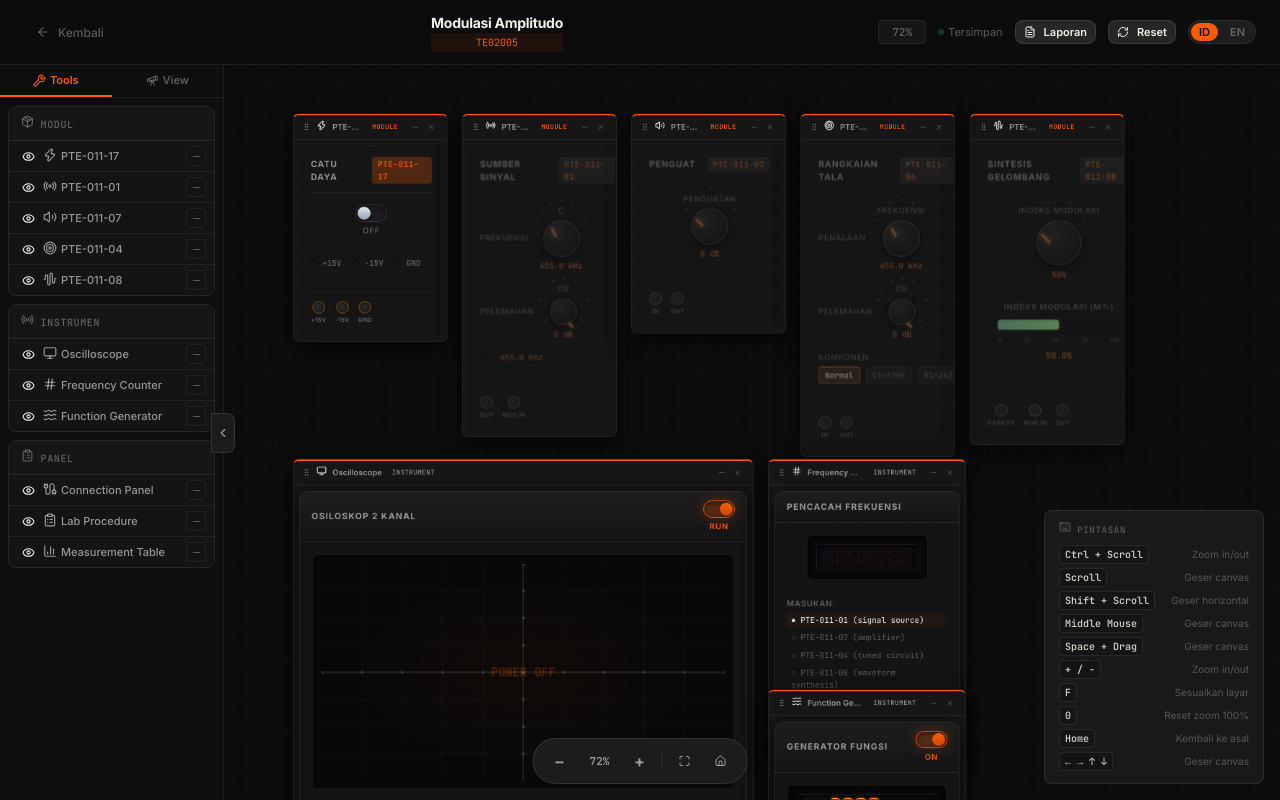
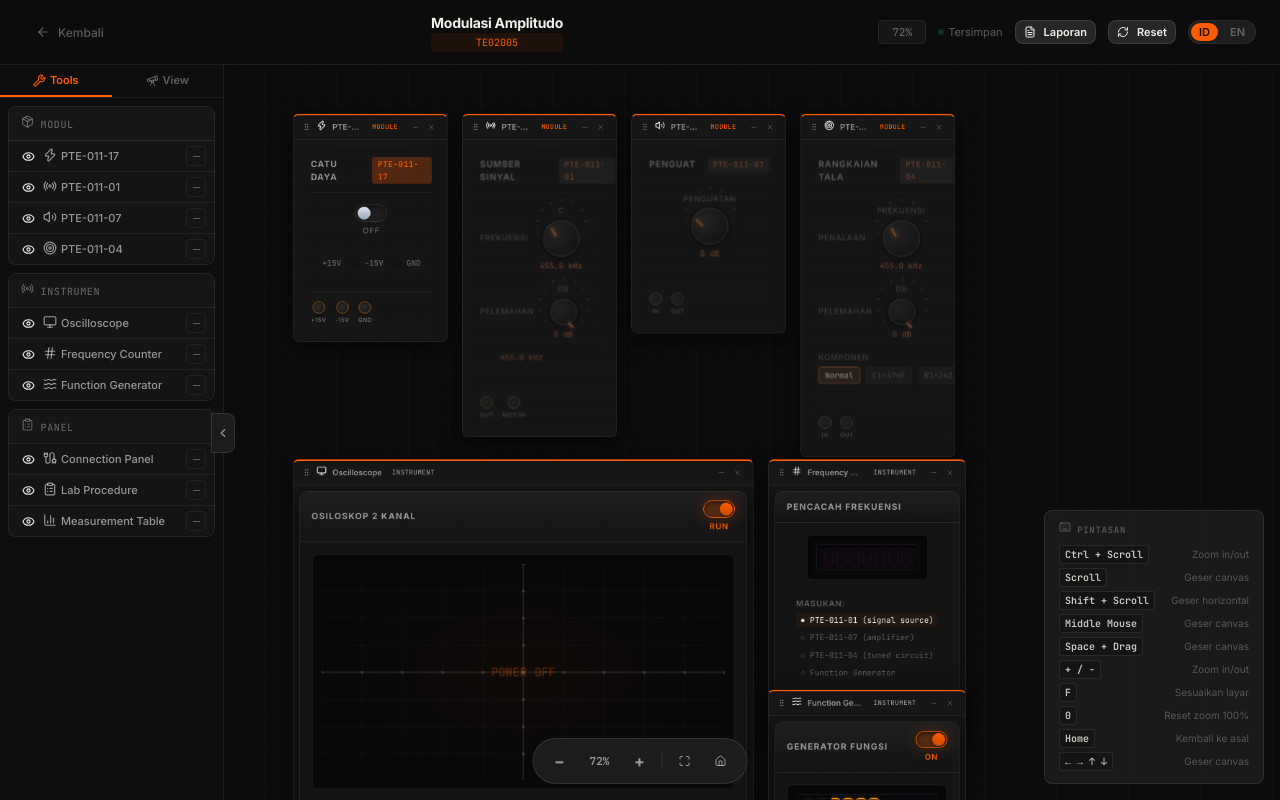
Before and after one commit to adnan-rabban/lab-siskom, a React (Vite) app: page / in a window 1280 px wide. Both pictures are taken after a click on the button 256 px from the left and 434 px from the top of the page. Built offline with nearby package versions, Linux system fonts and the light colour scheme.

Commit message:
refactor(workbench): totally restructure the AM/FM/Demodulation circuit and straighten out the Detector path + align the visualization with the physical PUDAK module while removing the annoying fictitious modules

```diff
--- a/src/engine/SignalEngine.ts
+++ b/src/engine/SignalEngine.ts
@@ -279,10 +279,6 @@ export function measureAMEnvelope(signal: Float32Array): { eMax: number; eMin: n
     }
   }
 
-  // BUG-FIX: Math.max(...peaks) / Math.min(...peaks) uses the spread operator
-  // to pass all peaks as function arguments. JavaScript engines cap the number of
-  // function arguments, so for signals with many peaks this throws a
-  // "Maximum call stack size exceeded" RangeError. Use reduce instead.
   let eMax = 0;
   let eMin = Infinity;
   for (let i = 0; i < peaks.length; i++) {
@@ -402,10 +398,25 @@ export function inferOutputFrequency(
       const inputConn = firstInputConnection(connections, nodeId, 'input');
       if (!inputConn) return 0;
 
-      const upstream = nodes.get(inputConn.fromNodeId);
-      if (upstream?.moduleType === 'waveform-synthesis' || upstream?.moduleType === 'fm-modulator') {
-        const modFreq = modulationInputFrequency(nodes, connections, upstream.id, visited);
+      // Traverse upstream to find a node with a modulation input connection
+      let currentId: string | undefined = inputConn.fromNodeId;
+      const seen = new Set<string>([nodeId]);
+      while (currentId && !seen.has(currentId)) {
+        seen.add(currentId);
+        const currentNode = nodes.get(currentId);
+        if (!currentNode) break;
+
+        // Check if this node has a mod-in connection
+        const modConn = firstInputConnection(connections, currentId, 'mod-in');
+        if (modConn) {
+          const modFreq = inferOutputFrequency(nodes, connections, modConn.fromNodeId, visited);
           if (modFreq > 0) return modFreq;
+        }
+
+        // Move upstream
+        const upConn: Connection | undefined = firstInputConnection(connections, currentId, 'input') ||
+                       firstInputConnection(connections, currentId, 'carrier-in');
+        currentId = upConn?.fromNodeId;
       }
 
       return inferOutputFrequency(nodes, connections, inputConn.fromNodeId, visited);
@@ -430,11 +441,8 @@ export function processSignalGraph(
   _targetPortId: string,
   numSamples: number = 1024,
   cyclesToShow: number = 10,
-  // BUG-FIX: visited set prevents infinite recursion if the connection graph
-  // ever contains a cycle (e.g. corrupted persisted state).
   _visited: Set<string> = new Set()
 ): Float32Array | null {
-  // Cycle guard — return silence instead of stack-overflowing
   if (_visited.has(targetNodeId)) return new Float32Array(numSamples);
   _visited.add(targetNodeId);
 
@@ -467,14 +475,30 @@ export function processSignalGraph(
         const modNode = nodes.get(modConnection.fromNodeId);
         if (modNode) {
           const modFreq = numericParam(modNode.params.frequency, 300);
-          const modIndex = numericParam(node.params.modulationIndex, 0.5);
           const modWf = waveformParam(modNode.params.waveform, 'sine');
+
+          if (node.params.freqDeviation !== undefined) {
+            // FM modulation
+            const freqDeviation = numericParam(node.params.freqDeviation, 75000);
+            const modAmp = numericParam(modNode.params.amplitude, 1.0);
+            const actualDeviation = freqDeviation * modAmp;
+
+            const signal = generateFMSignal(
+              freq, amp, modFreq, actualDeviation, modWf,
+              numSamples, cyclesToShow
+            );
+            return applyGain(signal, atten);
+          } else {
+            // AM modulation
+            const modAmp = numericParam(modNode.params.amplitude, 1.0);
+            const modIndex = numericParam(node.params.modulationIndex, 1.0) * modAmp;
 
             const signal = generateAMSignal(
               freq, amp, wf, modFreq, modIndex, modWf,
               numSamples, cyclesToShow
             );
             return applyGain(signal, atten);
+          }
         }
       }
 
--- a/src/modules/SignalSource.tsx
+++ b/src/modules/SignalSource.tsx
@@ -47,6 +47,7 @@ export default function SignalSource({ nodeId }: SignalSourceProps) {
 
   const freq = typeof node.params.frequency === 'number' ? node.params.frequency : 455000;
   const atten = typeof node.params.attenuation === 'number' ? node.params.attenuation : 0;
+  const freqDeviation = typeof node.params.freqDeviation === 'number' ? node.params.freqDeviation : undefined;
 
   return (
     <div className={`module-panel scanline-overlay signal-source-module ${isOn ? 'powered-on' : 'powered-off'}`}>
@@ -67,6 +68,27 @@ export default function SignalSource({ nodeId }: SignalSourceProps) {
             formatValue={(v) => formatFrequency(v * 1000)}
           />
         </div>
+        {freqDeviation !== undefined && (
+          <div className="module-control-row">
+            <span className="module-control-label">{t('Deviasi FM', 'FM Dev')}</span>
+            <Knob
+              label="Hz"
+              value={freqDeviation}
+              min={0}
+              max={150000}
+              step={1000}
+              size="sm"
+              onChange={(value) => {
+                dispatch({
+                  type: 'UPDATE_NODE_PARAMS',
+                  nodeId,
+                  params: { freqDeviation: value },
+                });
+              }}
+              formatValue={(v) => `${(v / 1000).toFixed(0)} kHz`}
+            />
+          </div>
+        )}
         <div className="module-control-row">
           <span className="module-control-label">{t('Pelemahan', 'Atten')}</span>
           <Knob
--- a/src/practicums/amModulation.ts
+++ b/src/practicums/amModulation.ts
@@ -50,14 +50,6 @@ export const amModulationConfig: PracticumConfig = {
         attenuation: 0,
       },
     },
-    {
-      moduleType: 'waveform-synthesis',
-      nodeId: 'waveform-synthesis',
-      label: 'PTE-011-08',
-      initialParams: {
-        modulationIndex: 0.5,
-      },
-    },
   ],
 
   requiredInstruments: [
@@ -95,17 +87,10 @@ export const amModulationConfig: PracticumConfig = {
       toPortId: 'input',
     },
     {
-      id: 'conn-sig-ws-carrier',
-      fromNodeId: 'signal-source',
-      fromPortId: 'output',
-      toNodeId: 'waveform-synthesis',
-      toPortId: 'carrier-in',
-    },
-    {
-      id: 'conn-funcgen-ws-mod',
+      id: 'conn-funcgen-sig-mod',
       fromNodeId: 'func-gen-1',
       fromPortId: 'output',
-      toNodeId: 'waveform-synthesis',
+      toNodeId: 'signal-source',
       toPortId: 'mod-in',
     },
     {
@@ -116,8 +101,8 @@ export const amModulationConfig: PracticumConfig = {
       toPortId: 'input',
     },
     {
-      id: 'conn-ws-scope',
-      fromNodeId: 'waveform-synthesis',
+      id: 'conn-sig-scope-ch1',
+      fromNodeId: 'signal-source',
       fromPortId: 'output',
       toNodeId: 'oscilloscope',
       toPortId: 'ch1',
@@ -155,9 +140,8 @@ export const amModulationConfig: PracticumConfig = {
       requiredConnections: [
         'conn-sig-amp',
         'conn-amp-tuned',
-        'conn-sig-ws-carrier',
-        'conn-funcgen-ws-mod',
-        'conn-ws-scope',
+        'conn-funcgen-sig-mod',
+        'conn-sig-scope-ch1',
         'conn-tuned-scope',
       ],
     },
--- a/src/practicums/demodulation.ts
+++ b/src/practicums/demodulation.ts
@@ -32,14 +32,6 @@ export const demodulationConfig: PracticumConfig = {
       },
     },
     {
-      moduleType: 'waveform-synthesis',
-      nodeId: 'waveform-synthesis',
-      label: 'PTE-011-08',
-      initialParams: {
-        modulationIndex: 0.5,
-      },
-    },
-    {
       moduleType: 'detector',
       nodeId: 'detector',
       label: 'PTE-011-02',
@@ -61,8 +53,8 @@ export const demodulationConfig: PracticumConfig = {
       nodeId: 'tuned-circuit',
       label: 'PTE-011-04',
       initialParams: {
-        tunedFrequency: 300,
-        bandwidth: 200,
+        tunedFrequency: 455000,
+        bandwidth: 10000,
         attenuation: 0,
       },
     },
@@ -96,43 +88,36 @@ export const demodulationConfig: PracticumConfig = {
       toPortId: 'power-in',
     },
     {
-      id: 'conn-sig-ws-carrier',
-      fromNodeId: 'signal-source',
-      fromPortId: 'output',
-      toNodeId: 'waveform-synthesis',
-      toPortId: 'carrier-in',
-    },
-    {
-      id: 'conn-funcgen-ws-mod',
+      id: 'conn-funcgen-sig-mod',
       fromNodeId: 'func-gen-1',
       fromPortId: 'output',
-      toNodeId: 'waveform-synthesis',
+      toNodeId: 'signal-source',
       toPortId: 'mod-in',
     },
     {
-      id: 'conn-ws-detector',
-      fromNodeId: 'waveform-synthesis',
+      id: 'conn-sig-tuned',
+      fromNodeId: 'signal-source',
+      fromPortId: 'output',
+      toNodeId: 'tuned-circuit',
+      toPortId: 'input',
+    },
+    {
+      id: 'conn-tuned-amp',
+      fromNodeId: 'tuned-circuit',
+      fromPortId: 'output',
+      toNodeId: 'amplifier',
+      toPortId: 'input',
+    },
+    {
+      id: 'conn-amp-detector',
+      fromNodeId: 'amplifier',
       fromPortId: 'output',
       toNodeId: 'detector',
       toPortId: 'input',
     },
     {
-      id: 'conn-detector-amp',
-      fromNodeId: 'detector',
-      fromPortId: 'output',
-      toNodeId: 'amplifier',
-      toPortId: 'input',
-    },
-    {
-      id: 'conn-amp-tuned',
-      fromNodeId: 'amplifier',
-      fromPortId: 'output',
-      toNodeId: 'tuned-circuit',
-      toPortId: 'input',
-    },
-    {
-      id: 'conn-ws-scope-ch1',
-      fromNodeId: 'waveform-synthesis',
+      id: 'conn-sig-scope-ch1',
+      fromNodeId: 'signal-source',
       fromPortId: 'output',
       toNodeId: 'oscilloscope',
       toPortId: 'ch1',
@@ -149,27 +134,27 @@ export const demodulationConfig: PracticumConfig = {
   procedure: [
     {
       stepNumber: 1,
-      instruction: 'Install Signal Source PTE-011-01, Power Supply PTE-011-17, Waveform Synthesis PTE-011-08, Detector PTE-011-02, Amplifier PTE-011-07, and Tuned Circuit PTE-011-04 on the panel frame.',
-      instructionId: 'Pasang modul Signal Source PTE-011-01, Power Supply PTE-011-17, Waveform Synthesis PTE-011-08, Detektor PTE-011-02, Amplifier PTE-011-07, dan Tuned Circuit PTE-011-04 pada rangka panel.',
+      instruction: 'Install Signal Source PTE-011-01, Power Supply PTE-011-17, Detector PTE-011-02, Amplifier PTE-011-07, and Tuned Circuit PTE-011-04 on the panel frame.',
+      instructionId: 'Pasang modul Signal Source PTE-011-01, Power Supply PTE-011-17, Detektor PTE-011-02, Amplifier PTE-011-07, dan Tuned Circuit PTE-011-04 pada rangka panel.',
       requiredConnections: ['conn-psu-signal'],
     },
     {
       stepNumber: 2,
-      instruction: 'Connect the Signal Source output to the Waveform Synthesis carrier input. Connect the Function Generator to the modulation input.',
-      instructionId: 'Hubungkan keluaran Signal Source ke masukan carrier Waveform Synthesis. Hubungkan Function Generator ke masukan modulasi.',
-      requiredConnections: ['conn-sig-ws-carrier', 'conn-funcgen-ws-mod'],
+      instruction: 'Connect the Function Generator to the Signal Source modulation input (MOD IN).',
+      instructionId: 'Hubungkan Function Generator ke masukan modulasi (MOD IN) modul Signal Source.',
+      requiredConnections: ['conn-funcgen-sig-mod'],
     },
     {
       stepNumber: 3,
-      instruction: 'Connect the Waveform Synthesis output to the Detector input. Connect the Detector output to the Amplifier input.',
-      instructionId: 'Hubungkan keluaran Waveform Synthesis ke masukan Detektor. Hubungkan keluaran Detektor ke masukan Amplifier.',
-      requiredConnections: ['conn-ws-detector', 'conn-detector-amp'],
+      instruction: 'Connect the Signal Source output to the Tuned Circuit input. Connect the Tuned Circuit output to the Amplifier input, and the Amplifier output to the Detector input.',
+      instructionId: 'Hubungkan keluaran Signal Source ke masukan Tuned Circuit. Hubungkan keluaran Tuned Circuit ke masukan Amplifier, dan keluaran Amplifier ke masukan Detektor.',
+      requiredConnections: ['conn-sig-tuned', 'conn-tuned-amp', 'conn-amp-detector'],
     },
     {
       stepNumber: 4,
-      instruction: 'Connect the oscilloscope CH1 to the AM modulated signal (Waveform Synthesis output) and CH2 to the demodulated signal (Detector output).',
-      instructionId: 'Hubungkan osiloskop CH1 ke sinyal termodulasi AM (keluaran Waveform Synthesis) dan CH2 ke sinyal terdemodulasi (keluaran Detektor).',
-      requiredConnections: ['conn-ws-scope-ch1', 'conn-detector-scope-ch2'],
+      instruction: 'Connect the oscilloscope CH1 to the AM modulated signal (Signal Source output) and CH2 to the demodulated signal (Detector output).',
+      instructionId: 'Hubungkan osiloskop CH1 ke sinyal termodulasi AM (keluaran Signal Source) dan CH2 ke sinyal terdemodulasi (keluaran Detektor).',
+      requiredConnections: ['conn-sig-scope-ch1', 'conn-detector-scope-ch2'],
     },
     {
       stepNumber: 5,
@@ -181,10 +166,10 @@ export const demodulationConfig: PracticumConfig = {
     },
     {
       stepNumber: 6,
-      instruction: 'Set the modulation index to approximately 50%. Observe the AM waveform on CH1 and the demodulated waveform on CH2.',
-      instructionId: 'Atur indeks modulasi sekitar 50%. Amati gelombang AM pada CH1 dan gelombang terdemodulasi pada CH2.',
+      instruction: 'Set the Function Generator amplitude to approximately 0.5 Vp-p (representing 50% modulation). Observe the AM waveform on CH1 and the demodulated waveform on CH2.',
+      instructionId: 'Atur amplitudo Function Generator sekitar 0.5 Vp-p (mewakili 50% modulasi). Amati gelombang AM pada CH1 dan gelombang terdemodulasi pada CH2.',
       paramChanges: [
-        { nodeId: 'waveform-synthesis', params: { modulationIndex: 0.5 } },
+        { nodeId: 'func-gen-1', params: { amplitude: 0.5 } },
       ],
       observation: 'Compare the AM signal (CH1) with the demodulated signal (CH2). The demodulated signal should resemble the original modulating waveform.',
       observationId: 'Bandingkan sinyal AM (CH1) dengan sinyal terdemodulasi (CH2). Sinyal terdemodulasi seharusnya menyerupai gelombang pemodulasi asli.',
@@ -196,33 +181,32 @@ export const demodulationConfig: PracticumConfig = {
     },
     {
       stepNumber: 8,
-      instruction: 'Increase the modulation index to 100%. Observe the effect on the demodulated signal quality.',
-      instructionId: 'Tingkatkan indeks modulasi menjadi 100%. Amati pengaruhnya terhadap kualitas sinyal terdemodulasi.',
+      instruction: 'Increase the Function Generator amplitude to 1.0 Vp-p (representing 100% modulation). Observe the effect on the demodulated signal quality.',
+      instructionId: 'Tingkatkan amplitudo Function Generator menjadi 1.0 Vp-p (mewakili 100% modulasi). Amati pengaruhnya terhadap kualitas sinyal terdemodulasi.',
       paramChanges: [
-        { nodeId: 'waveform-synthesis', params: { modulationIndex: 1.0 } },
+        { nodeId: 'func-gen-1', params: { amplitude: 1.0 } },
       ],
     },
     {
       stepNumber: 9,
-      instruction: 'Increase the modulation index beyond 100% (overmodulation). What happens to the demodulated signal?',
-      instructionId: 'Tingkatkan indeks modulasi melampaui 100% (overmodulasi). Apa yang terjadi pada sinyal terdemodulasi?',
+      instruction: 'Increase the Function Generator amplitude beyond 1.0 Vp-p (overmodulation). What happens to the demodulated signal?',
+      instructionId: 'Tingkatkan amplitudo Function Generator melampaui 1.0 Vp-p (overmodulasi). Apa yang terjadi pada sinyal terdemodulasi?',
       paramChanges: [
-        { nodeId: 'waveform-synthesis', params: { modulationIndex: 1.5 } },
+        { nodeId: 'func-gen-1', params: { amplitude: 1.5 } },
       ],
     },
     {
       stepNumber: 10,
-      instruction: 'Return modulation to 50%. Adjust the RC time constant of the detector. Observe how it affects the demodulated signal quality.',
-      instructionId: 'Kembalikan modulasi ke 50%. Atur konstanta waktu RC detektor. Amati bagaimana pengaruhnya terhadap kualitas sinyal terdemodulasi.',
+      instruction: 'Return the Function Generator amplitude to 0.5 Vp-p. Adjust the RC time constant of the detector. Observe how it affects the demodulated signal quality.',
+      instructionId: 'Kembalikan amplitudo Function Generator ke 0.5 Vp-p. Atur konstanta waktu RC detektor. Amati bagaimana pengaruhnya terhadap kualitas sinyal terdemodulasi.',
       paramChanges: [
-        { nodeId: 'waveform-synthesis', params: { modulationIndex: 0.5 } },
+        { nodeId: 'func-gen-1', params: { amplitude: 0.5 } },
       ],
     },
     {
       stepNumber: 11,
-      instruction: 'Connect the Amplifier output to the Tuned Circuit. Compare the demodulated signal before and after filtering.',
-      instructionId: 'Hubungkan keluaran Amplifier ke Tuned Circuit. Bandingkan sinyal terdemodulasi sebelum dan sesudah penyaringan.',
-      requiredConnections: ['conn-amp-tuned'],
+      instruction: 'Observe the demodulated signal on the oscilloscope. Compare the waveforms before and after adjusting the RC time constant or tuning.',
+      instructionId: 'Amati sinyal terdemodulasi pada osiloskop. Bandingkan bentuk gelombang sebelum dan sesudah penyelarasan konstanta RC atau penalaan.',
     },
     {
       stepNumber: 12,
--- a/src/practicums/fmModulation.ts
+++ b/src/practicums/fmModulation.ts
@@ -29,13 +29,6 @@ export const fmModulationConfig: PracticumConfig = {
         amplitude: 1,
         waveform: 'sine',
         attenuation: 0,
-      },
-    },
-    {
-      moduleType: 'fm-modulator',
-      nodeId: 'fm-modulator',
-      label: 'PTE-011-10',
-      initialParams: {
         freqDeviation: 75000,
       },
     },
@@ -69,22 +62,15 @@ export const fmModulationConfig: PracticumConfig = {
       toPortId: 'power-in',
     },
     {
-      id: 'conn-sig-fm-carrier',
-      fromNodeId: 'signal-source',
-      fromPortId: 'output',
-      toNodeId: 'fm-modulator',
-      toPortId: 'carrier-in',
-    },
-    {
-      id: 'conn-funcgen-fm-mod',
+      id: 'conn-funcgen-sig-mod',
       fromNodeId: 'func-gen-1',
       fromPortId: 'output',
-      toNodeId: 'fm-modulator',
+      toNodeId: 'signal-source',
       toPortId: 'mod-in',
     },
     {
-      id: 'conn-fm-scope-ch1',
-      fromNodeId: 'fm-modulator',
+      id: 'conn-sig-scope-ch1',
+      fromNodeId: 'signal-source',
       fromPortId: 'output',
       toNodeId: 'oscilloscope',
       toPortId: 'ch1',
@@ -101,27 +87,27 @@ export const fmModulationConfig: PracticumConfig = {
   procedure: [
     {
       stepNumber: 1,
-      instruction: 'Install Signal Source PTE-011-01, Power Supply PTE-011-17, and FM Modulator PTE-011-10 on the panel frame.',
-      instructionId: 'Pasang modul Signal Source PTE-011-01, Power Supply PTE-011-17, dan FM Modulator PTE-011-10 pada rangka panel.',
+      instruction: 'Install Signal Source PTE-011-01 and Power Supply PTE-011-17 on the panel frame.',
+      instructionId: 'Pasang modul Signal Source PTE-011-01 dan Power Supply PTE-011-17 pada rangka panel.',
       requiredConnections: ['conn-psu-signal'],
     },
     {
       stepNumber: 2,
-      instruction: 'Connect the Signal Source output to the FM Modulator carrier input.',
-      instructionId: 'Hubungkan keluaran Signal Source ke masukan carrier FM Modulator.',
-      requiredConnections: ['conn-sig-fm-carrier'],
+      instruction: 'Connect the Function Generator to the Signal Source modulation input (MOD IN).',
+      instructionId: 'Hubungkan Function Generator ke masukan modulasi (MOD IN) modul Signal Source.',
+      requiredConnections: ['conn-funcgen-sig-mod'],
     },
     {
       stepNumber: 3,
-      instruction: 'Connect the Function Generator to the FM Modulator modulation input.',
-      instructionId: 'Hubungkan Function Generator ke masukan modulasi FM Modulator.',
-      requiredConnections: ['conn-funcgen-fm-mod'],
+      instruction: 'Connect the Signal Source output to the oscilloscope CH1.',
+      instructionId: 'Hubungkan keluaran Signal Source ke osiloskop CH1.',
+      requiredConnections: ['conn-sig-scope-ch1'],
     },
     {
       stepNumber: 4,
-      instruction: 'Connect the oscilloscope CH1 to the FM Modulator output and CH2 to the Function Generator output.',
-      instructionId: 'Hubungkan osiloskop CH1 ke keluaran FM Modulator dan CH2 ke keluaran Function Generator.',
-      requiredConnections: ['conn-fm-scope-ch1', 'conn-funcgen-scope-ch2'],
+      instruction: 'Connect the Function Generator output to the oscilloscope CH2.',
+      instructionId: 'Hubungkan keluaran Function Generator ke osiloskop CH2.',
+      requiredConnections: ['conn-funcgen-scope-ch2'],
     },
     {
       stepNumber: 5,
@@ -133,10 +119,10 @@ export const fmModulationConfig: PracticumConfig = {
     },
     {
       stepNumber: 6,
-      instruction: 'Set the Frequency Deviation to 75 kHz. Observe the FM waveform on CH1 relative to the modulating signal on CH2.',
-      instructionId: 'Atur Deviasi Frekuensi ke 75 kHz. Amati gelombang FM pada CH1 relatif terhadap sinyal pemodulasi pada CH2.',
+      instruction: 'Set the Frequency Deviation of the Signal Source to 75 kHz. Observe the FM waveform on CH1 relative to the modulating signal on CH2.',
+      instructionId: 'Atur Deviasi Frekuensi pada Signal Source ke 75 kHz. Amati gelombang FM pada CH1 relatif terhadap sinyal pemodulasi pada CH2.',
       paramChanges: [
-        { nodeId: 'fm-modulator', params: { freqDeviation: 75000 } },
+        { nodeId: 'signal-source', params: { freqDeviation: 75000 } },
       ],
       observation: 'The FM signal should compress (higher frequency) during the positive half-cycle of the modulating signal and expand (lower frequency) during the negative half-cycle.',
       observationId: 'Sinyal FM akan merapat (frekuensi lebih tinggi) pada setengah siklus positif sinyal pemodulasi dan merenggang (frekuensi lebih rendah) pada setengah siklus negatif.',
@@ -148,10 +134,10 @@ export const fmModulationConfig: PracticumConfig = {
     },
     {
       stepNumber: 8,
-      instruction: 'Adjust the Frequency Deviation to 25 kHz. Observe the changes in the density of the FM signal.',
-      instructionId: 'Ubah Deviasi Frekuensi menjadi 25 kHz. Amati perubahan kerapatan sinyal FM.',
+      instruction: 'Adjust the Frequency Deviation of the Signal Source to 25 kHz. Observe the changes in the density of the FM signal.',
+      instructionId: 'Ubah Deviasi Frekuensi pada Signal Source menjadi 25 kHz. Amati perubahan kerapatan sinyal FM.',
       paramChanges: [
-        { nodeId: 'fm-modulator', params: { freqDeviation: 25000 } },
+        { nodeId: 'signal-source', params: { freqDeviation: 25000 } },
       ],
     },
     {
```
Also changed, not shown: 1 other file (tests, documents, lock files or other folders). Lines whose indentation alone changed are shown as unchanged.
